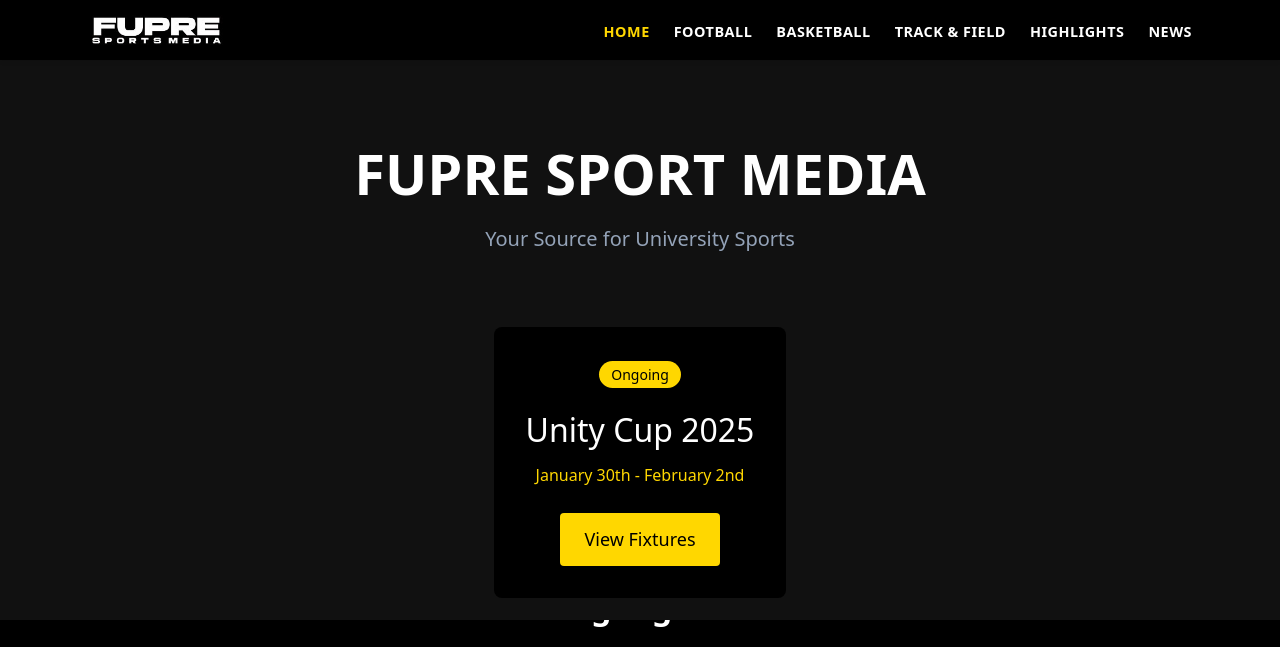
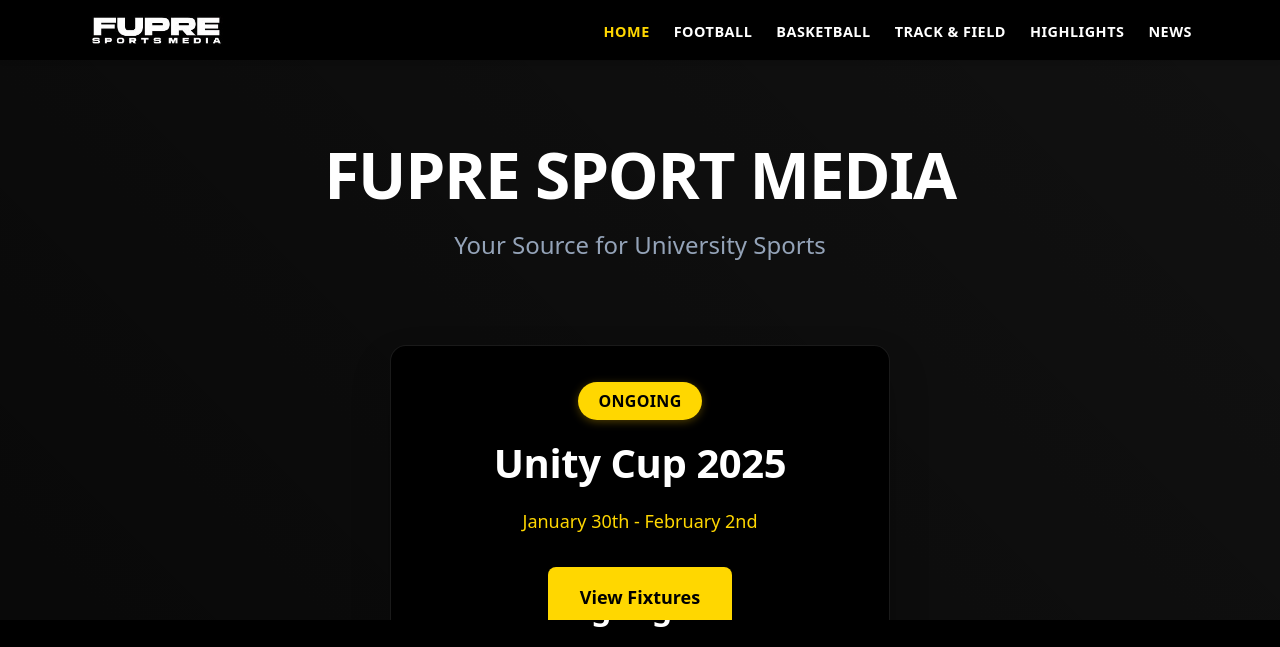
Before and after one commit to Dukeazeta/FSM_beta, a plain HTML site: page index.html in a window 1280 px wide. Shown: the top 647 px of the page. Drawn offline with Linux system fonts and the light colour scheme; a web font is replaced by a local one.

Commit message:
modified:   fixtures.css 	modified:   styles.css

```diff
--- a/styles.css
+++ b/styles.css
@@ -151,73 +151,108 @@
 /* Hero Section */
 .hero {
     background-color: var(--clr-secondary);
-    padding: 4rem var(--container-padding);
+    padding: 6rem var(--container-padding);
     text-align: center;
+    position: relative;
+    overflow: hidden;
+}
+
+.hero::before {
+    content: '';
+    position: absolute;
+    top: 0;
+    left: 0;
+    width: 100%;
+    height: 100%;
+    background: linear-gradient(45deg, var(--clr-dark) 0%, transparent 100%);
+    opacity: 0.5;
+    z-index: 1;
 }
 
 .hero-content {
     max-width: var(--width-medium);
     margin: 0 auto;
+    position: relative;
+    z-index: 2;
 }
 
 .hero h1 {
-    font-size: clamp(2rem, 5vw, 3.5rem);
+    font-size: clamp(2.5rem, 6vw, 4rem);
     font-weight: 700;
     color: var(--clr-light);
     margin-bottom: 1rem;
+    letter-spacing: -0.02em;
+    line-height: 1.1;
 }
 
 .hero-subtitle {
-    font-size: clamp(1rem, 2vw, 1.25rem);
+    font-size: clamp(1.125rem, 2.5vw, 1.5rem);
     color: var(--clr-slate400);
-    margin-bottom: 2.5rem;
+    margin-bottom: 3rem;
+    max-width: 600px;
+    margin-left: auto;
+    margin-right: auto;
 }
 
 .hero-event {
     background: var(--clr-dark);
-    padding: 2rem;
-    border-radius: 0.5rem;
+    padding: 2.5rem;
+    border-radius: 1rem;
     margin-top: 2rem;
     display: inline-block;
+    min-width: min(90%, 500px);
+    box-shadow: 0 20px 40px rgba(0, 0, 0, 0.2);
+    border: 1px solid rgba(255, 255, 255, 0.1);
+    backdrop-filter: blur(10px);
 }
 
 .event-title {
-    font-size: clamp(1.5rem, 3vw, 2rem);
+    font-size: clamp(1.75rem, 4vw, 2.5rem);
     color: var(--clr-light);
-    margin: 1rem 0 0.5rem;
+    margin: 1rem 0 0.75rem;
+    font-weight: 700;
+    letter-spacing: -0.01em;
 }
 
 .event-date {
     color: var(--clr-accent);
-    font-size: 1rem;
-    margin-bottom: 1.5rem;
+    font-size: 1.125rem;
+    margin-bottom: 2rem;
+    font-weight: 500;
 }
 
 .view-button {
     display: inline-block;
     background: var(--clr-accent);
     color: var(--clr-dark);
-    padding: 0.75rem 1.5rem;
-    border-radius: 0.25rem;
+    padding: 1rem 2rem;
+    border-radius: 0.5rem;
     text-decoration: none;
-    font-weight: 500;
-    transition: background-color 0.3s ease;
+    font-weight: 600;
+    font-size: 1.125rem;
+    transition: all 0.3s ease;
+    transform: translateY(0);
 }
 
 .view-button:hover {
     background: var(--clr-accent-hover);
+    transform: translateY(-2px);
+    box-shadow: 0 5px 15px rgba(255, 200, 0, 0.3);
 }
 
 .status-tag {
-    font-size: 0.875rem;
-    padding: 0.25rem 0.75rem;
-    border-radius: 1rem;
-    font-weight: 500;
+    font-size: 1rem;
+    padding: 0.5rem 1.25rem;
+    border-radius: 2rem;
+    font-weight: 600;
+    letter-spacing: 0.02em;
+    text-transform: uppercase;
 }
 
 .status-tag.ongoing {
     background-color: var(--clr-accent);
     color: var(--clr-dark);
+    box-shadow: 0 2px 8px rgba(255, 200, 0, 0.3);
 }
 
 /* Responsive Navbar Styles */
```
Also changed, not shown: fixtures.css (+50 -18 lines).
